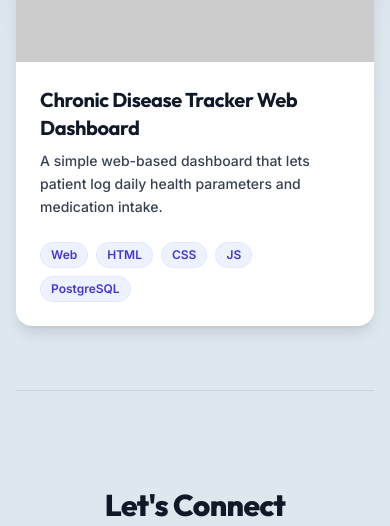
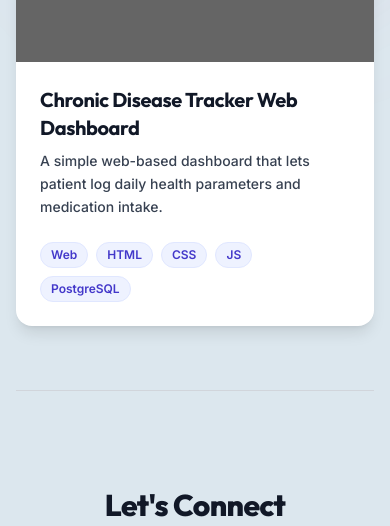
Before and after one commit to dev-rahul-arya/dev-rahul-arya, a plain HTML site: page index.html in a window 390 px wide. Shown: the part 885-1411 px from the top of the page. Drawn offline with nearby package versions, Linux system fonts and the light colour scheme; placeholder pictures from the web are drawn by us.

Commit message:
Mobile UX Improved

```diff
--- a/index.html
+++ b/index.html
@@ -756,14 +756,15 @@
                 filteredProjects.forEach((project, index) => {
                     const card = document.createElement('div');
 
-                    // FIX 1: Added 'flex flex-col' to the card wrapper
+                    // Structure: Flex col ensures the card height behaves correctly
                     card.className = 'animated-card card rounded-2xl overflow-hidden shadow-lg border-0 bg-white dark:bg-slate-800 flex flex-col';
                     card.style.animationDelay = `${index * 100}ms`;
 
                     card.innerHTML = `
             <div class="relative h-48 overflow-hidden group shrink-0">
-                 <img src="${project.image}" alt="${project.title}" class="w-full h-full object-cover transition-transform duration-500 group-hover:scale-110" onerror="this.onerror=null;this.src='https://placehold.co/600x400/cccccc/ffffff?text=Image+Error';">
-                 <div class="absolute inset-0 bg-black/50 opacity-0 group-hover:opacity-100 transition-opacity duration-300 flex items-center justify-center space-x-4">
+                 <img src="${project.image}" alt="${project.title}" class="w-full h-full object-cover transition-transform duration-500 md:group-hover:scale-110" onerror="this.onerror=null;this.src='https://placehold.co/600x400/cccccc/ffffff?text=Image+Error';">
+
+                 <div class="absolute inset-0 bg-black/50 flex items-center justify-center space-x-4 transition-opacity duration-300 opacity-100 md:opacity-0 md:group-hover:opacity-100">
                     <a href="${project.github}" target="_blank" rel="noopener noreferrer" class="p-2 bg-white rounded-full hover:scale-110 transition-transform text-gray-900" aria-label="GitHub Link">
                         <svg xmlns="http://www.w3.org/2000/svg" width="20" height="20" viewBox="0 0 24 24" fill="none" stroke="currentColor" stroke-width="2" stroke-linecap="round" stroke-linejoin="round"><path d="M9 19c-5 1.5-5-2.5-7-3m14 6v-3.87a3.37 3.37 0 0 0-.94-2.61c3.14-.35 6.44-1.54 6.44-7A5.44 5.44 0 0 0 20 4.77 5.07 5.07 0 0 0 19.91 1S18.73.65 16 2.48a13.38 13.38 0 0 0-7 0C6.27.65 5.09 1 5.09 1A5.07 5.07 0 0 0 5 4.77a5.44 5.44 0 0 0-1.5 3.78c0 5.42 3.3 6.61 6.44 7A3.37 3.37 0 0 0 9 18.13V22"></path></svg>
                     </a>
```
